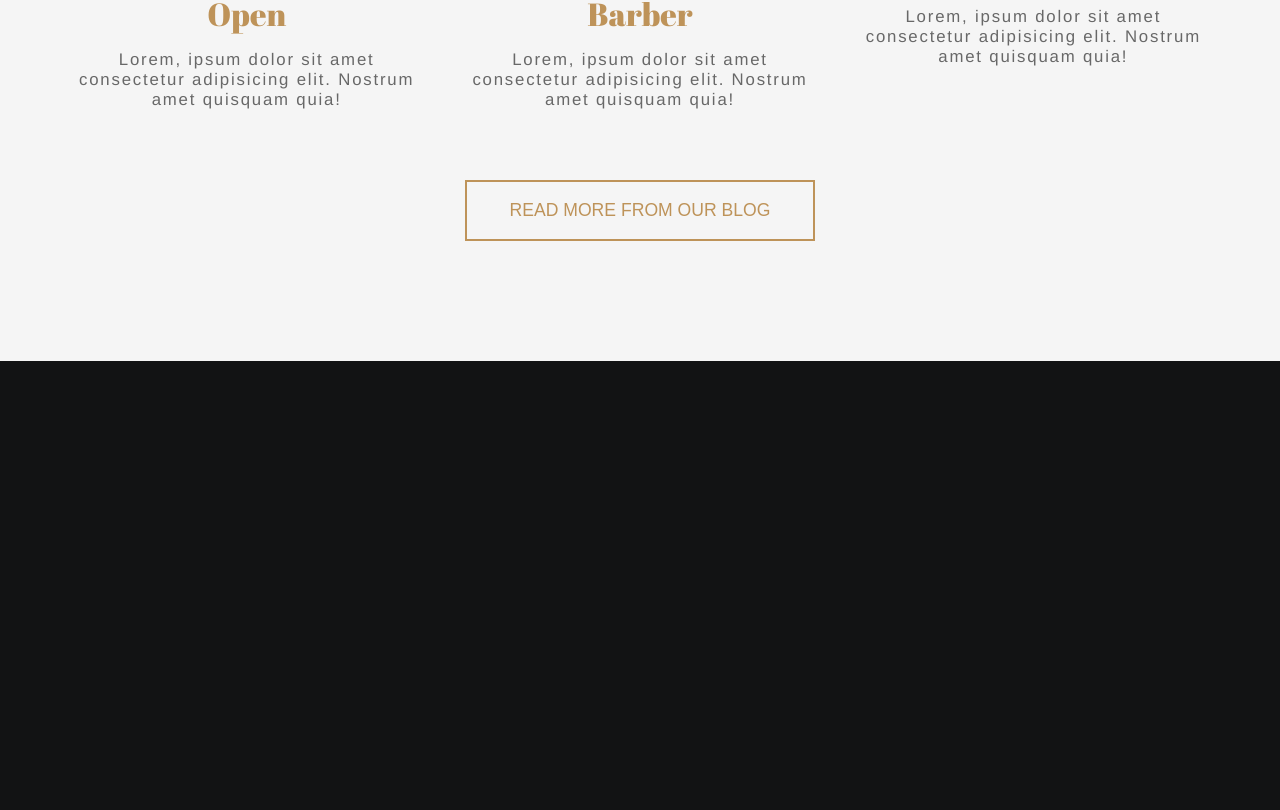
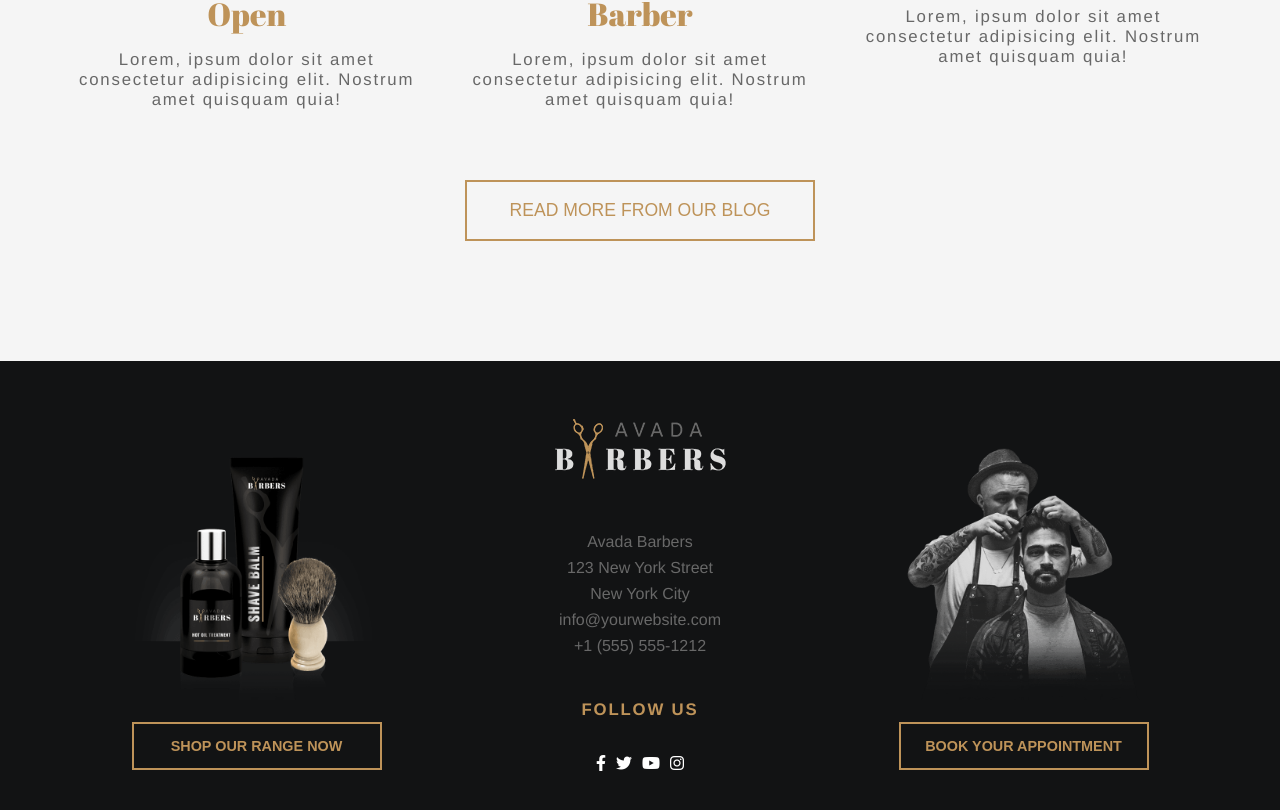
Before and after one commit to Failah/proj-html-vuejs, a Vue app: page / in a window 1280 px wide. Shown: the part 5518-6328 px from the top of the page. Built offline with nearby package versions, Linux system fonts and the light colour scheme.

Commit message:
Skinned top half footer

```diff
--- a/src/components/FooterComponent.vue
+++ b/src/components/FooterComponent.vue
@@ -1,6 +1,46 @@
 <template>
   <div>
-    <div id="top-half-footer"></div>
+    <div id="top-half-footer">
+      <div>
+        <div>
+          <img
+            class="resize-img"
+            src="../assets/img/avadabarbers_footer_shop_image.png"
+            alt="Footer Shop"
+          />
+        </div>
+        <button>SHOP OUR RANGE NOW</button>
+      </div>
+      <div>
+        <div>
+          <img src="../assets/img/avadabarbers-logo-x1.png" alt="Avada Logo" />
+        </div>
+        <div class="agency-infos">
+          <div>Avada Barbers</div>
+          <div>123 New York Street</div>
+          <div>New York City</div>
+          <div>info@yourwebsite.com</div>
+          <div>+1 (555) 555-1212</div>
+        </div>
+        <p>FOLLOW US</p>
+        <div class="social-icons">
+          <i class="fa-brands fa-facebook-f"></i>
+          <i class="fa-brands fa-twitter"></i>
+          <i class="fa-brands fa-youtube"></i>
+          <i class="fa-brands fa-instagram"></i>
+        </div>
+      </div>
+      <div>
+        <div>
+          <img
+            class="resize-img"
+            src="../assets/img/avadabarbers_footer_appointment_image.png"
+            alt="Footer Appointment"
+          />
+        </div>
+        <button>BOOK YOUR APPOINTMENT</button>
+      </div>
+    </div>
 
     <div id="bottom-half-footer"></div>
   </div>
@@ -14,8 +54,56 @@ export default {
 
 <style lang="scss" scoped>
 #top-half-footer {
-  min-height: 485px;
   background-color: #121314;
+  text-align: center;
+  display: flex;
+  justify-content: center;
+  column-gap: 118px;
+  padding-top: 58px;
+  padding-bottom: 75px;
+
+  .resize-img {
+    width: 360px;
+  }
+
+  .agency-infos {
+    color: #686868;
+    font-family: Helvetica, Arial;
+    font-weight: 100;
+    width: 100%;
+    margin: 50px 0px 40px 0px;
+  }
+
+  .agency-infos div {
+    margin-top: 8px;
+  }
+
+  p {
+    color: #be9359;
+    font-family: Helvetica, Arial;
+    font-size: 1.05rem;
+    font-weight: bold;
+    letter-spacing: 1.8px;
+    margin: 45px 0px 35px 0px;
+  }
+
+  button {
+    width: 250px;
+    padding: 14px 16px;
+    font-size: 0.9rem;
+    font-weight: bold;
+    background-color: rgba(0, 0, 0, 0);
+    color: #be9359;
+    border: 2px solid #be9359;
+    margin-top: 18px;
+  }
+
+  .social-icons {
+    color: white;
+    display: flex;
+    justify-content: center;
+    column-gap: 10px;
+  }
 }
 
 #bottom-half-footer {
```
